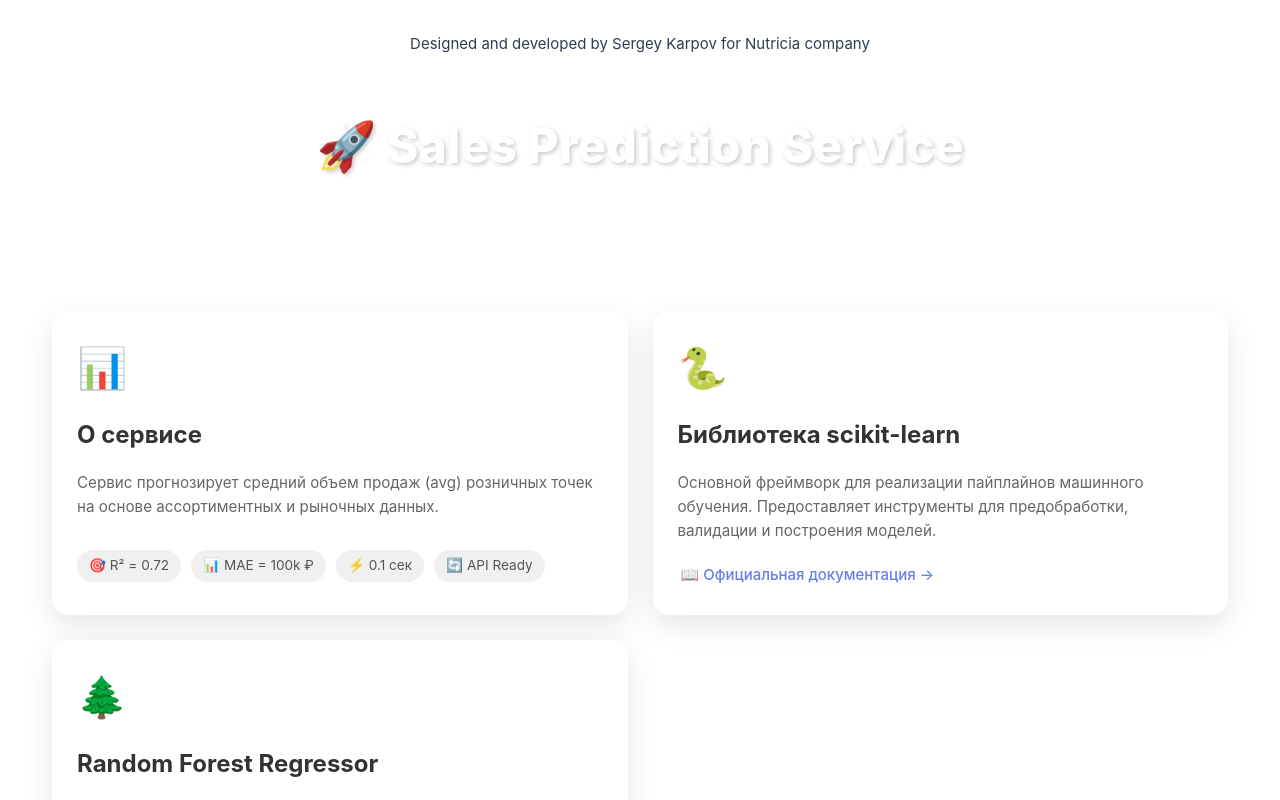
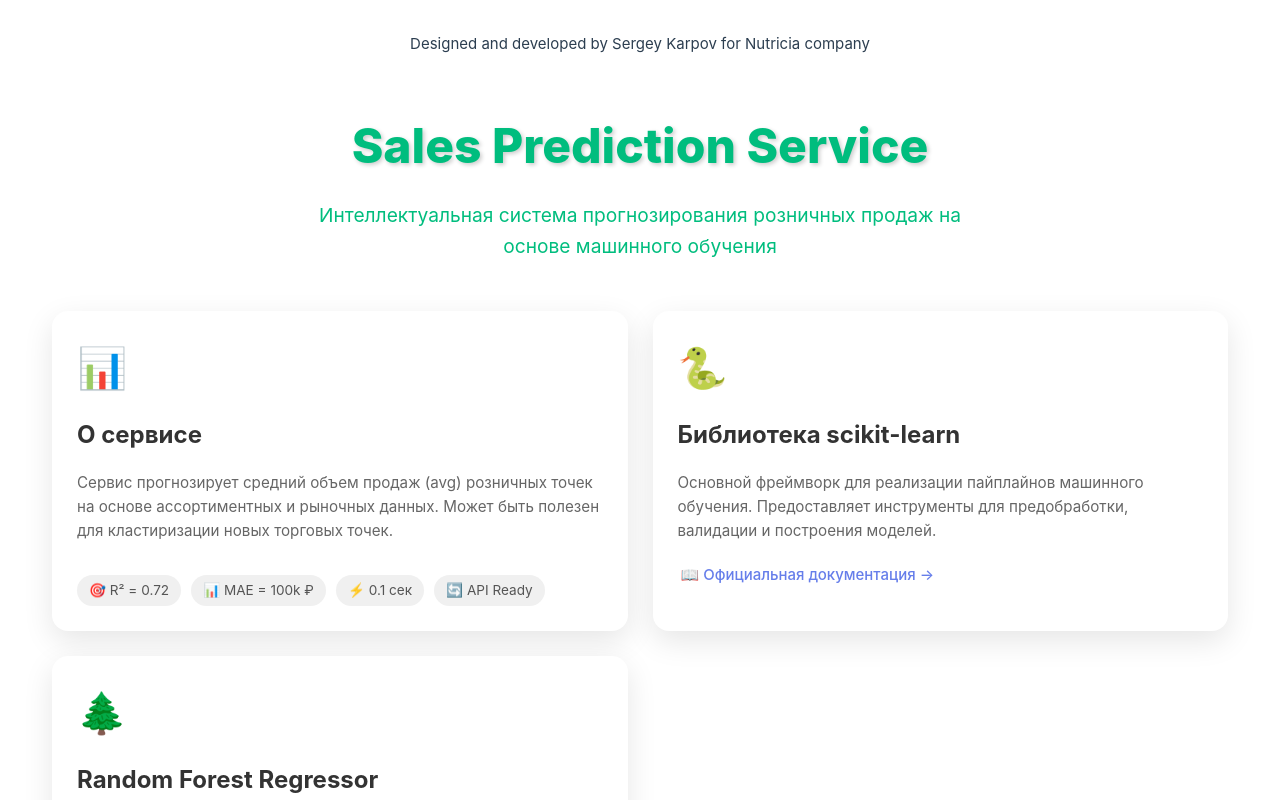
Before and after one commit to Sergey-Karpov/so_prediction_frontend, a Vue app: page / in a window 1280 px wide. Shown: the top 800 px of the page. Built offline with nearby package versions, Linux system fonts and the light colour scheme.

Commit message:
title collor has been changed

```diff
--- a/src/components/ui/MainArticle.vue
+++ b/src/components/ui/MainArticle.vue
@@ -3,7 +3,7 @@
     <div class="model-info__container">
       <!-- Hero секция -->
       <div class="model-info__hero">
-        <h1 class="model-info__title">🚀 Sales Prediction Service</h1>
+        <h1 class="model-info__title title">Sales Prediction Service</h1>
         <p class="model-info__subtitle">
           Интеллектуальная система прогнозирования розничных продаж на основе машинного обучения
         </p>
@@ -17,7 +17,8 @@
           <h3 class="model-info__card-title">О сервисе</h3>
           <p class="model-info__card-text">
             Сервис прогнозирует средний объем продаж (<strong>avg</strong>) розничных точек на
-            основе ассортиментных и рыночных данных.
+            основе ассортиментных и рыночных данных. Может быть полезен для кластиризации новых
+            торговых точек.
           </p>
           <div class="model-info__features">
             <span class="model-info__feature-tag">🎯 R² = 0.72</span>
@@ -274,7 +275,7 @@ const featureImportance = computed(() => [
   &__title {
     font-size: 3rem;
     font-weight: 800;
-    color: white;
+    color: hsla(160, 100%, 37%, 1);
     margin-bottom: 15px;
     text-shadow: 2px 2px 4px rgba(0, 0, 0, 0.2);
 
@@ -289,7 +290,7 @@ const featureImportance = computed(() => [
 
   &__subtitle {
     font-size: 1.2rem;
-    color: rgba(255, 255, 255, 0.95);
+    color: hsla(160, 100%, 37%, 1);
     max-width: 700px;
     margin: 0 auto;
 
@@ -684,7 +685,7 @@ const featureImportance = computed(() => [
     padding: 30px;
     background: rgba(255, 255, 255, 0.1);
     border-radius: 16px;
-    color: white;
+    color: hsla(160, 100%, 37%, 1);
     margin-bottom: 24px;
 
     @media (max-width: 1024px) {
@@ -703,7 +704,7 @@ const featureImportance = computed(() => [
     }
 
     a {
-      color: white;
+      color: hsla(160, 100%, 37%, 1);
       text-decoration: underline;
     }
   }
--- a/src/components/ui/PredictionForm.vue
+++ b/src/components/ui/PredictionForm.vue
@@ -335,7 +335,7 @@ const submitForm = async () => {
 
   h2 {
     text-align: center;
-    color: #f8f8f8;
+    color: hsla(160, 100%, 37%, 1);
     margin-bottom: 2rem;
 
     @media (max-width: 1024px) {
```
